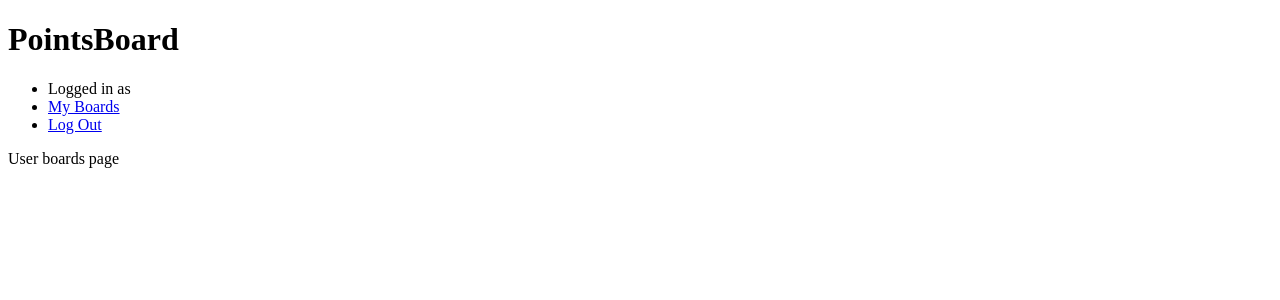
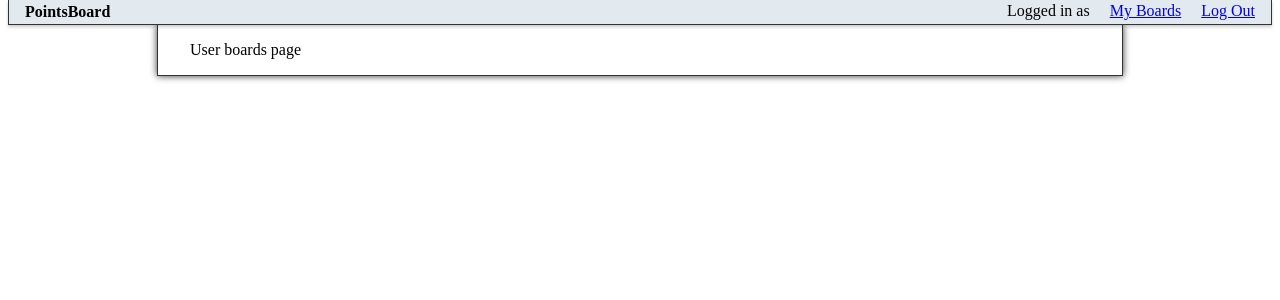
Before and after one commit to fracture91/PointsBoard, a Django app: page /boards/ in a window 1280 px wide. Shown: the top 300 px of the page. Run offline with Django 3.2, Linux system fonts and the light colour scheme; parts of the project's set-up code (start-up, migrations or seed data) failed here and were passed over.

Commit message:
Add some CSS for the points app header

```diff
--- a/PointsBoard/points/static/points/styles/base.css
+++ b/PointsBoard/points/static/points/styles/base.css
@@ -1 +1,44 @@
 /* Rules for the _entire points app_ */
+
+body {
+	margin-top: 0;
+}
+
+.clear {
+	clear: both;
+}
+
+#points_header {
+	background-color: #e3eaef;
+	border: 1px solid #333;
+	border-width: 0 1px 1px;
+	padding: 3px 1em;
+	position: relative; /* So shadow from main goes under */
+	box-shadow: 0 2px 3px rgba(0, 0, 0, 0.2);
+}
+
+#points_header > h1 {
+	font-size: 1em;
+	float: left;
+	margin: 0;
+}
+
+#points_header > nav > ul {
+	list-style-type: none;
+	float: right;
+	margin: -1px 0 0;
+}
+
+#points_header > nav > ul > li {
+	display: inline-block;
+	margin-left: 1em;
+}
+
+#points_main {
+	width: 900px;
+	margin: 0 auto;
+	border: 1px solid #333;
+	border-width: 0 1px 1px;
+	padding: 1em 2em;
+	box-shadow: 0 0 7px #333;
+}
--- a/PointsBoard/points/templates/points/base.html
+++ b/PointsBoard/points/templates/points/base.html
@@ -18,6 +18,7 @@
 				<li><a href="{% url logout %}">Log Out</a></li>
 			</ul>
 		</nav>
+		<div class="clear"></div>
 	</header>
 	<section id="points_main">
 		{% block content %}{% endblock %}
```
